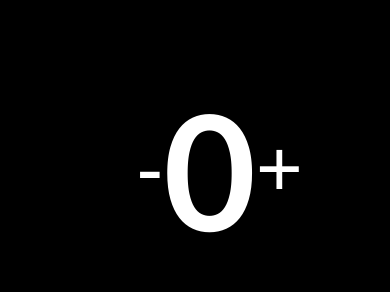
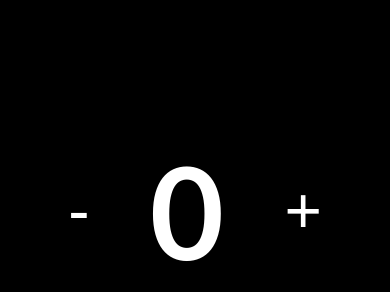
Before and after one commit to miguelRibeir0/CounterWithBars, a plain HTML site: page index.html in a window 390 px wide. Shown: the part 154-446 px from the top of the page. Drawn offline with Linux system fonts and the light colour scheme.

Commit message:
optimized for mobile and smaller screens

```diff
--- a/css/styles.css
+++ b/css/styles.css
@@ -51,3 +51,29 @@ button {
 .red {
     background-color: red;
 }
+
+
+@media screen and (max-width: 1500px) {
+    .container1, .container2 {
+        width: 55vw;
+    }
+    h2 {
+        font-size: 9rem;
+    }
+}
+
+
+@media screen and (max-width: 650px) {
+    button {
+        font-size: 4rem;
+    }
+    .container1, .container2 {
+        width: 65vw;
+    }
+    .container2 {
+        height: 10vh;
+    }
+    h2 {
+        font-size: 8rem;
+    }
+}
```
Also changed, not shown: js/script.js (+1 -13 lines).
